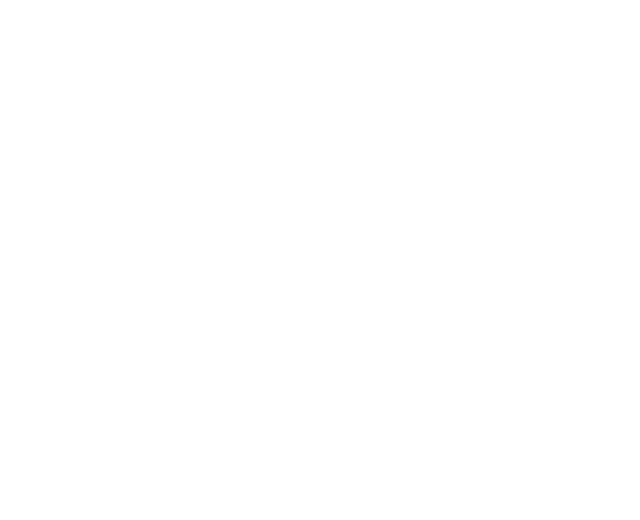
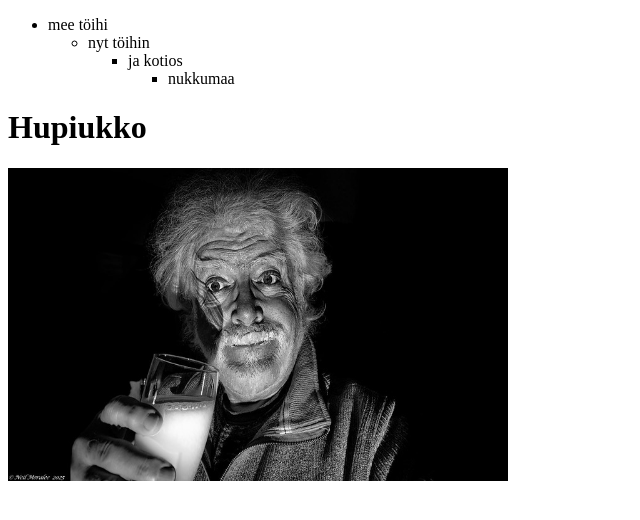
Before and after one commit to jxjoojoo/Lapio-website, a plain HTML site: page index.html in a window 1280 px wide. Shown: the whole page, without its empty margins (0-640 px from the left). Drawn offline with Linux system fonts and the light colour scheme.

Commit message:
Osa 3. kuvatehtävä

```diff
--- a/index.html
+++ b/index.html
@@ -7,7 +7,23 @@
 </head>
 
 <body>
-  <!--Tee tehtävät tänne-->
+<ul>
+  <li>mee töihi
+    <ul>
+      <li>nyt töihin
+        <ul>
+          <li>ja kotios
+            <ul>
+              <li>nukkumaa</li>
+            </ul>
+          </li>
+        </ul>
+      </li>
+    </ul>
+  </li>
+</ul>
+<h1>Hupiukko<h1/>
+<img src="assets/hupiveikko.jpg" alt="hupiveikko" height="313" width="500" />
 </body>
 
 </html>
```
Also changed, not shown: assets/hupiveikko.jpg (added).
